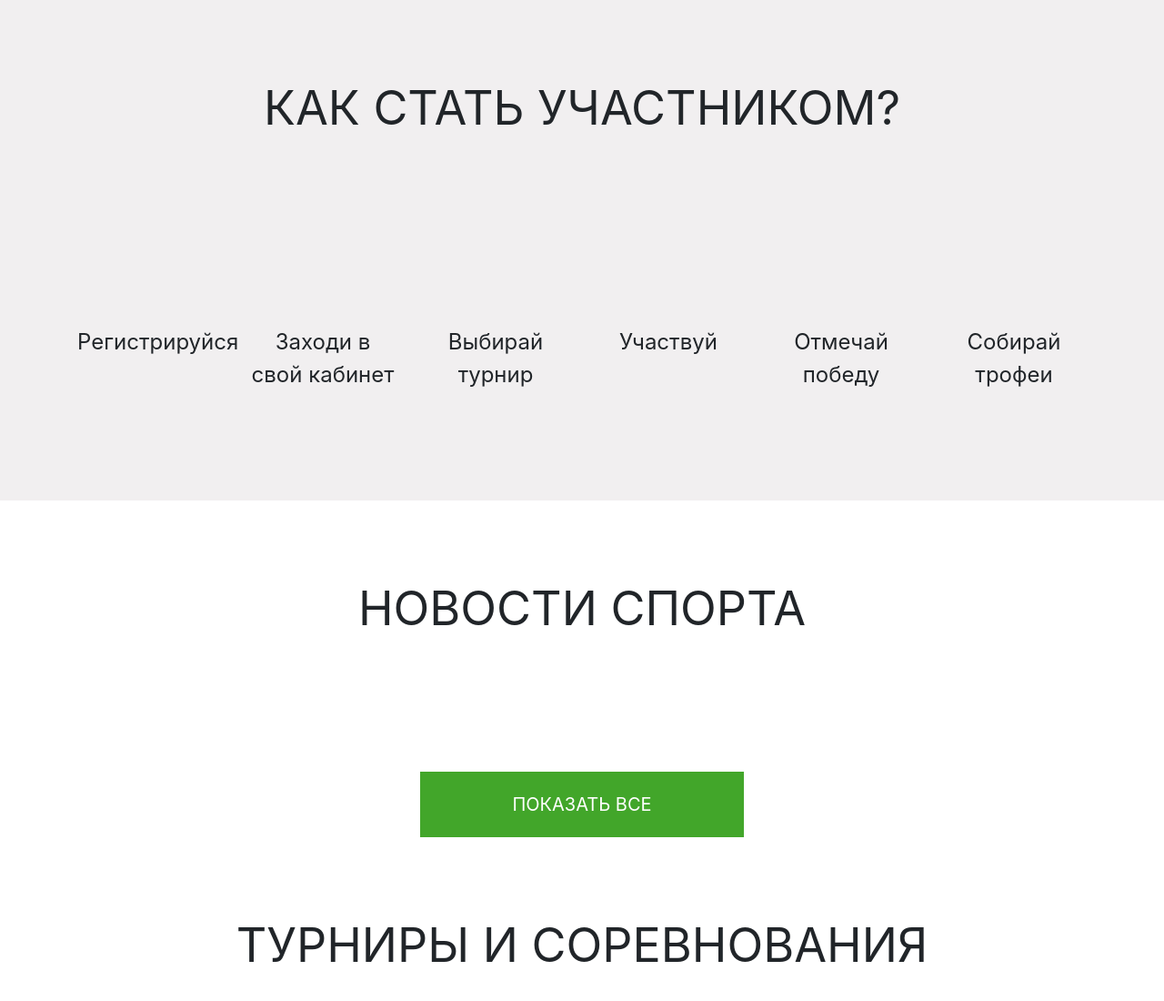
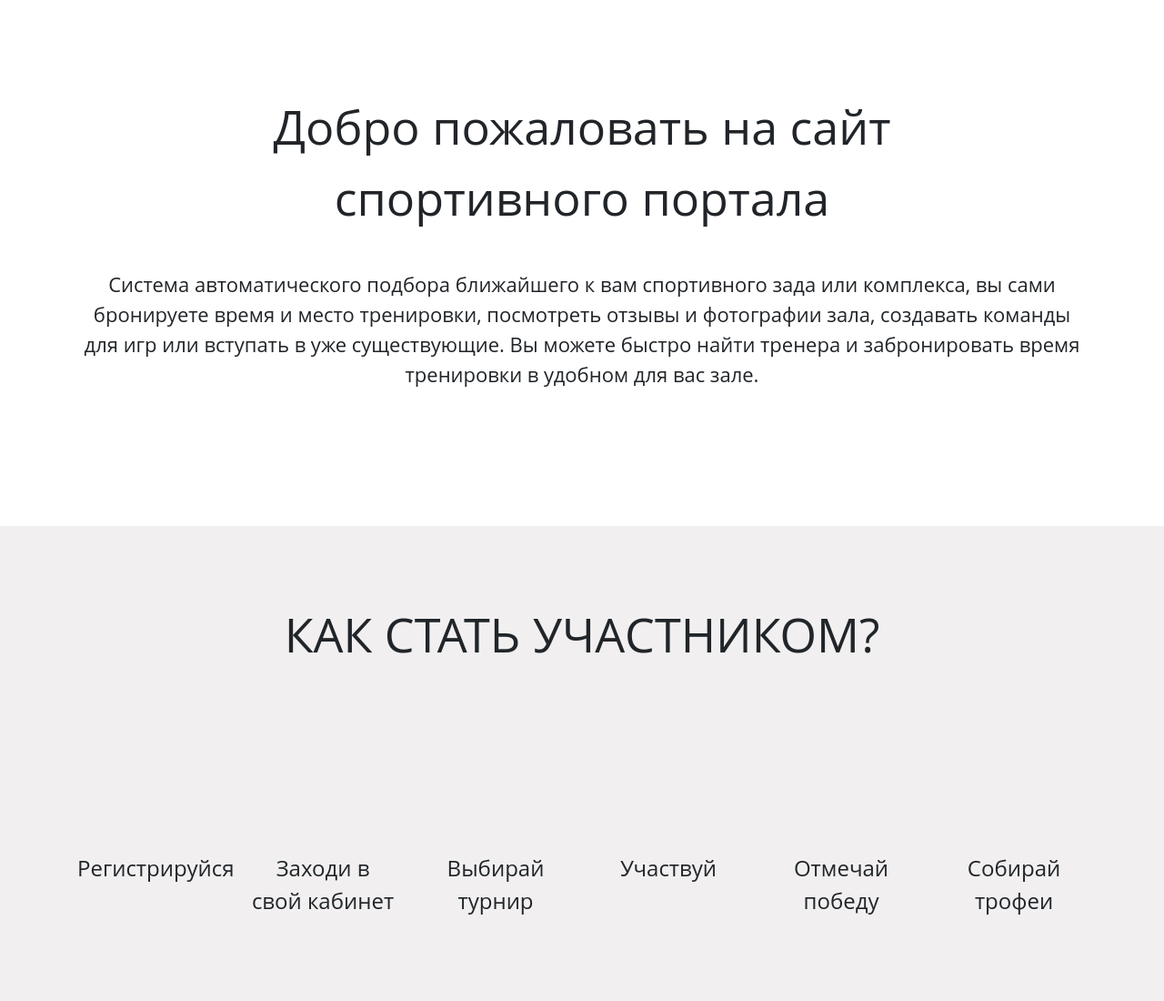
Before and after one commit to superpuper32/sport-space, a website built with Parcel: page src/index.html in a window 1280 px wide. Shown: the top 1100 px of the page at 91% size. Built offline with nearby package versions, Linux system fonts and the light colour scheme; files whose address does not match are found by name.

Commit message:
welcome block added

```diff
--- a/src/index.html
+++ b/src/index.html
@@ -5,6 +5,29 @@
         <meta charset="utf-8">
     </head>
     <body>
+        <div class="welcome">
+            <div class="container">
+                <div class="row justify-content-center">
+                    <div class="col-md-10">
+                        <div class="welcome__title">
+                            Добро пожаловать на сайт спортивного портала
+                        </div>
+                    </div>
+                </div>
+
+                <div class="row">
+                    <div class="col">
+                        <div class="welcome__content">
+                            Система автоматического подбора ближайшего к вам спортивного зада или комплекса,
+                            вы сами бронируете время и место тренировки, посмотреть отзывы и фотографии зала,
+                            создавать команды для игр или вступать в уже существующие. Вы можете быстро найти тренера
+                            и забронировать время тренировки в удобном для вас зале.
+                        </div>
+                    </div>
+                </div>
+            </div>
+        </div>
+
         <div class="steps">
             <div class="container">
                 <div class="title__main">
--- a/src/styles.scss
+++ b/src/styles.scss
@@ -12,9 +12,27 @@ $gray: #F7F7F7;
   background-size: $size;
 }
 
+body {
+  font-family: 'Open Sans', sans-serif;
+}
+
 h1, h2, h3 {
   text-align: center;
   text-transform: uppercase;
+}
+
+.welcome {
+  padding-top: 100px;
+  &__title {
+    padding-bottom: 40px;
+    font-size: 52px;
+    text-align: center;
+  }
+  &__content {
+  padding-bottom: 150px;
+  text-align: center;
+  font-size: 22px;
+  }
 }
 
 .steps {
```
Also changed, not shown: dist/index.html.
